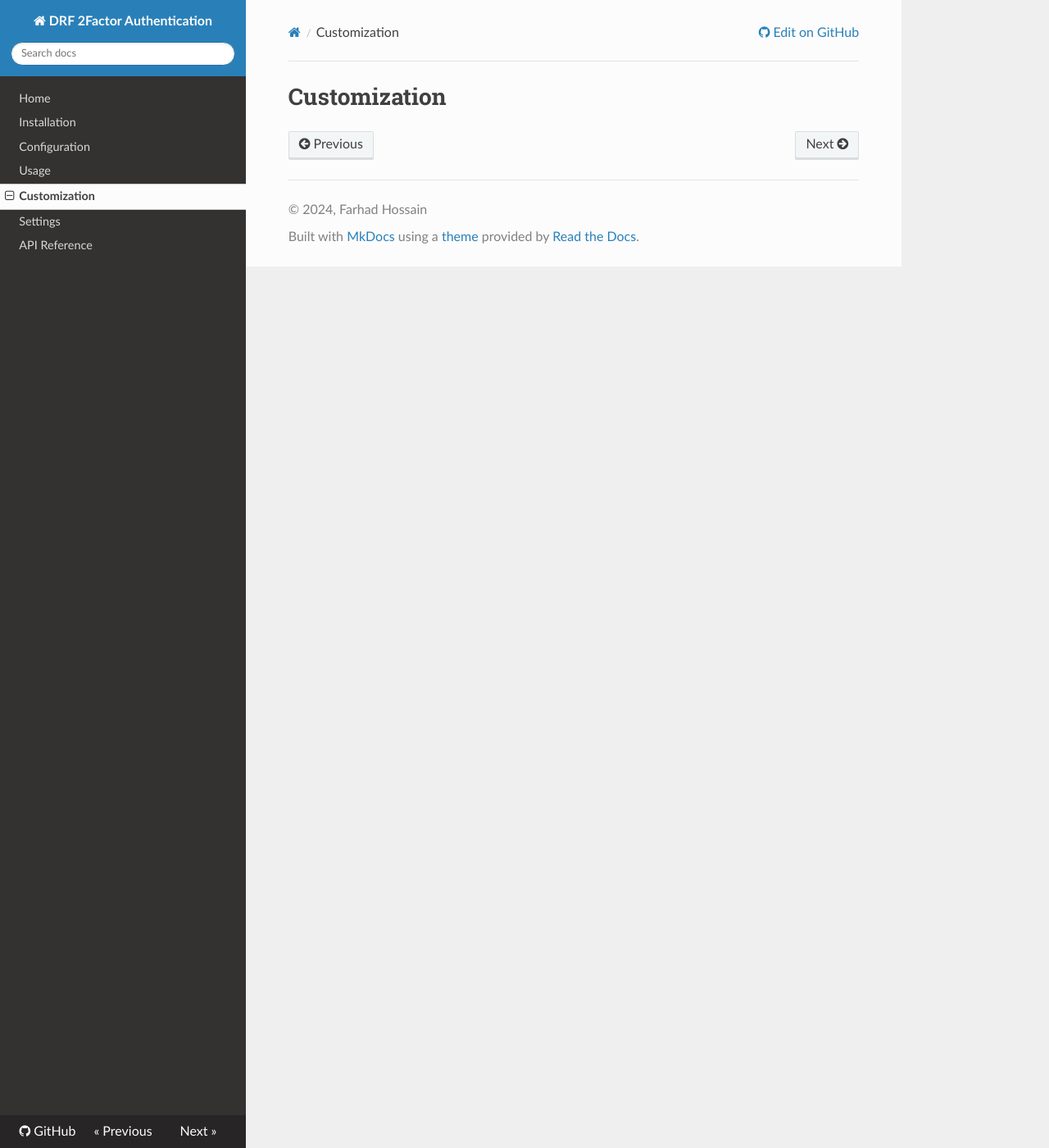
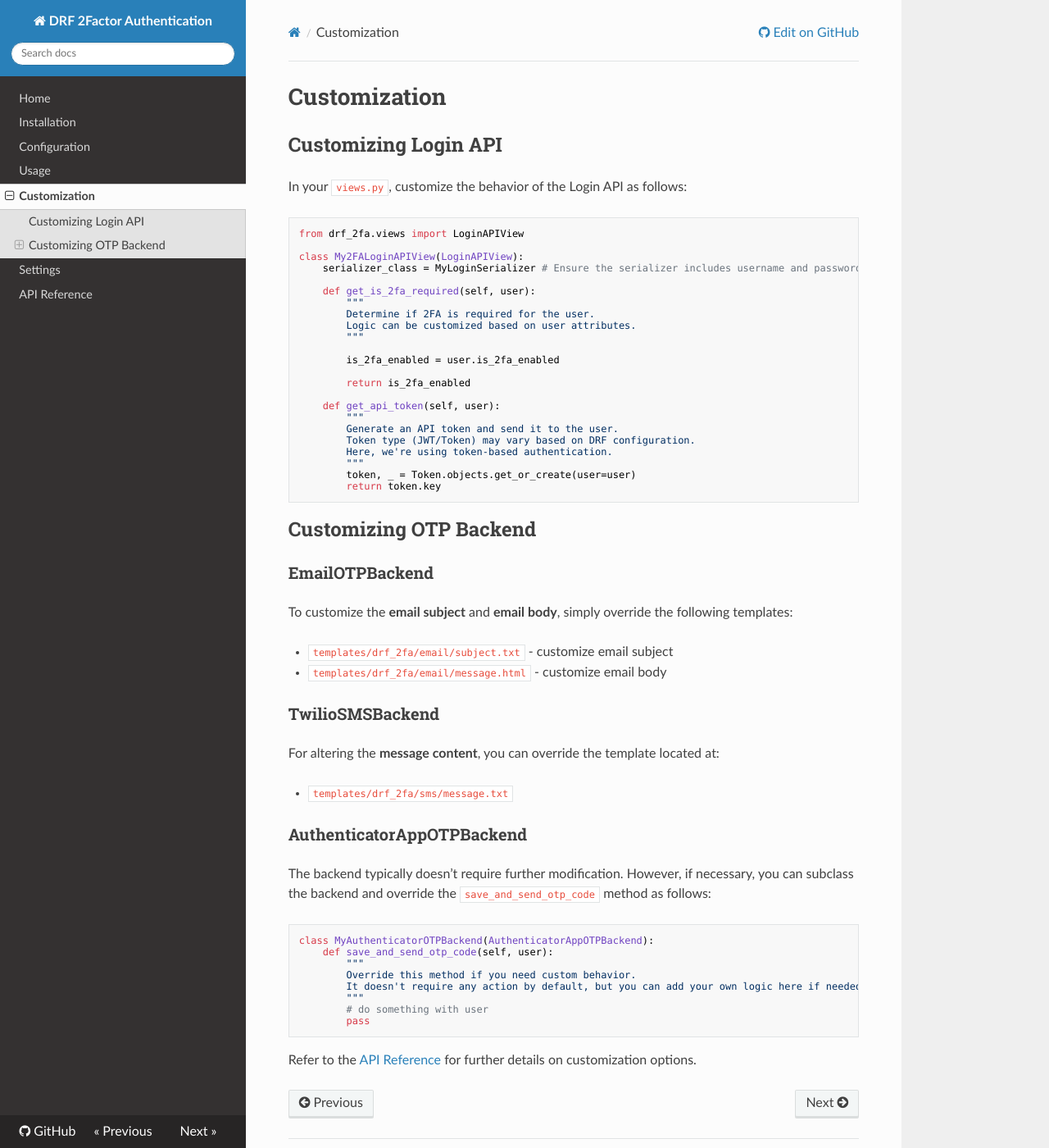
Before and after one commit to farhad0085/drf-2fa, an MkDocs documentation site: the page built from docs/customization.md, in a window 1280 px wide and 1400 px high. Shown: the whole window at 82% size. Built offline with MkDocs 1.6.1, drawn with Linux system fonts in a browser that asks for light colours; nearby versions of some CDN libraries.

Commit message:
added customization documentation page

````diff
--- a/docs/customization.md
+++ b/docs/customization.md
@@ -1 +1,60 @@
 # Customization
+
+## Customizing Login API
+
+In your `views.py`, customize the behavior of the Login API as follows:
+
+```python
+from drf_2fa.views import LoginAPIView
+
+class My2FALoginAPIView(LoginAPIView):
+    serializer_class = MyLoginSerializer # Ensure the serializer includes username and password fields.
+
+    def get_is_2fa_required(self, user):
+        """
+        Determine if 2FA is required for the user.
+        Logic can be customized based on user attributes.
+        """
+
+        is_2fa_enabled = user.is_2fa_enabled
+
+        return is_2fa_enabled
+
+    def get_api_token(self, user):
+        """
+        Generate an API token and send it to the user.
+        Token type (JWT/Token) may vary based on DRF configuration.
+        Here, we're using token-based authentication.
+        """
+        token, _ = Token.objects.get_or_create(user=user)
+        return token.key
+```
+
+## Customizing OTP Backend
+
+### EmailOTPBackend
+To customize the **email subject** and **email body**, simply override the following templates:
+
+- `templates/drf_2fa/email/subject.txt` - customize email subject
+- `templates/drf_2fa/email/message.html` - customize email body
+
+### TwilioSMSBackend
+For altering the **message content**, you can override the template located at:
+
+- `templates/drf_2fa/sms/message.txt`
+
+### AuthenticatorAppOTPBackend
+The backend typically doesn't require further modification. However, if necessary, you can subclass the backend and override the `save_and_send_otp_code` method as follows:
+
+```python
+class MyAuthenticatorOTPBackend(AuthenticatorAppOTPBackend):
+    def save_and_send_otp_code(self, user):
+        """
+        Override this method if you need custom behavior.
+        It doesn't require any action by default, but you can add your own logic here if needed.
+        """
+        # do something with user
+        pass
+```
+
+Refer to the [API Reference](./api_reference.md) for further details on customization options.
--- a/mkdocs.yml
+++ b/mkdocs.yml
@@ -12,7 +12,7 @@ nav:
     - Usage: usage.md
     - Customization: customization.md
     - Settings: settings.md
-    - API Reference: backends.md
+    - API Reference: api_reference.md
 
 plugins:
   - search
````
Also changed, not shown: docs/index.md (+1 -1 lines), docs/settings.md (+1 -1 lines), docs/api_reference.md (renamed from docs/backends.md), 2 other files.
